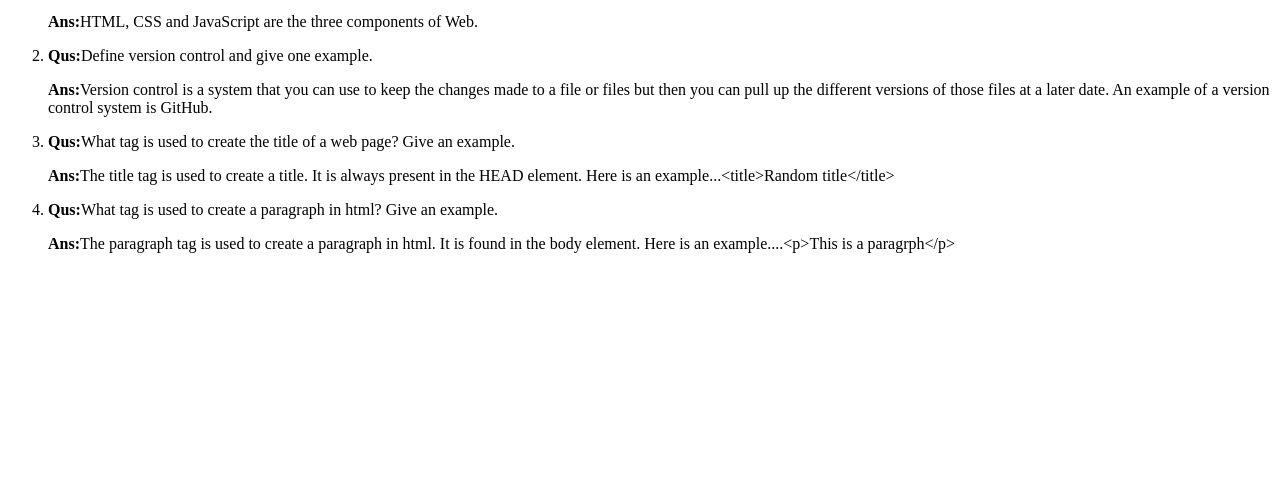
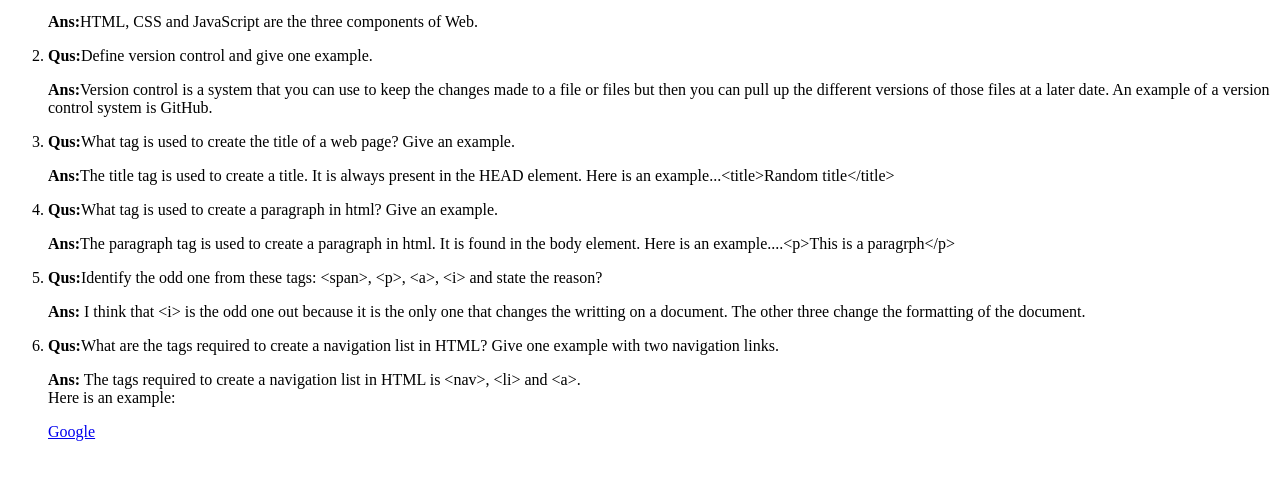
Before and after one commit to sagr0008/sagr0008.github.io, a plain HTML site: page LIB2024/QA/index.html in a window 1280 px wide. Shown: the part 101-580 px from the top of the page. Drawn offline with Linux system fonts and the light colour scheme.

Commit message:
Week 5 Q&A

```diff
--- a/LIB2024/QA/index.html
+++ b/LIB2024/QA/index.html
@@ -26,6 +26,20 @@
 		<p><strong>Qus:</strong>What tag is used to create a paragraph in html? Give an example.</p>
 		<p><strong>Ans:</strong>The paragraph tag is used to create a paragraph in html. It is found in the body element. Here is an example....&lt;p&gt;This is a paragrph&lt;/p&gt;</p>
 	</li>
+	<!--Question 5-->
+	<li>
+		<p><strong>Qus:</strong>Identify the odd one from these tags: &lt;span&gt;, &lt;p&gt;, &lt;a&gt;, &lt;i&gt;  and state the reason?</p>
+		<p><strong>Ans:</strong> I think that &lt;i&gt; is the odd one out because it is the only one that changes the writting on a document. The other three change the formatting of the document. </p>
+	</li>
+	<!--Question 6-->
+	<li>
+		<p><strong>Qus:</strong>What are the tags required to create a navigation list in HTML? Give one example with two navigation links.</p>
+		<p><strong>Ans:</strong> The tags required to create a navigation list in HTML is &lt;nav&gt;, &lt;li&gt; and &lt;a&gt;. <br>Here is an example:
+			<nav>
+				<a href="https://google.com">Google</a>
+			</nav>
+		</p>
+	</li>
 </ol>
 </body>
 </html>
```
